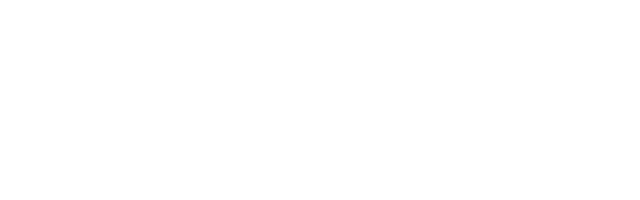
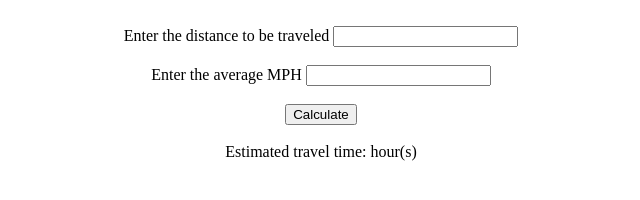
Before and after one commit to amberdonnelly20/travel, a website: page index.html in a window 1280 px wide. Shown: the whole page, without its empty margins (319-959 px from the left). Drawn offline with Linux system fonts and the light colour scheme.

Commit message:
Set up input boxes & submit button.

```diff
--- a/index.html
+++ b/index.html
@@ -4,10 +4,23 @@
   <meta charset="UTF-8">
   <meta name="viewport" content="width=device-width, initial-scale=1.0">
   <meta http-equiv="X-UA-Compatible" content="ie=edge">
-  <title>Enter Title of HW Here</title>
+  <title>Travel Calculator</title>
 </head>
 <body>
-  <!-- Enter HTML here. -->
+  <form action="#">
+    <br>
+    <center><label><label for="num-1">Enter the distance to be traveled</label>
+    <input type="number" id="distance" /></center>
+    <br>
+    <center><label for="num-2">Enter the average MPH</label>
+    <input type="number" id="mph" /></center>
+    <br>
+    <center><input type="submit" value="Calculate" /></center>
+    <br>
+    <center><label>Estimated travel time: </label>
+      <output></output>
+      <label> hour(s)</label>
+    </center>
 
   <script src="scripts.js"></script>
 </body>
```
Also changed, not shown: scripts.js (+2 -6 lines).
